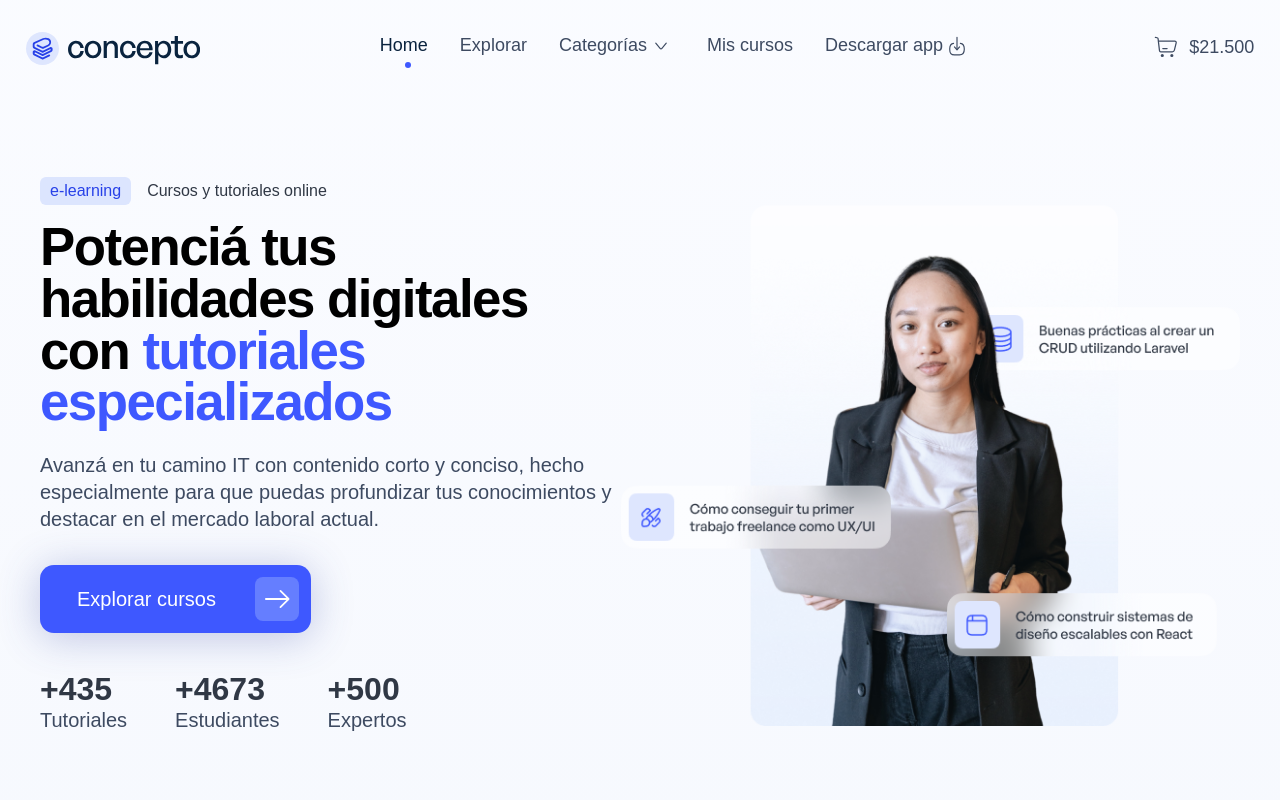
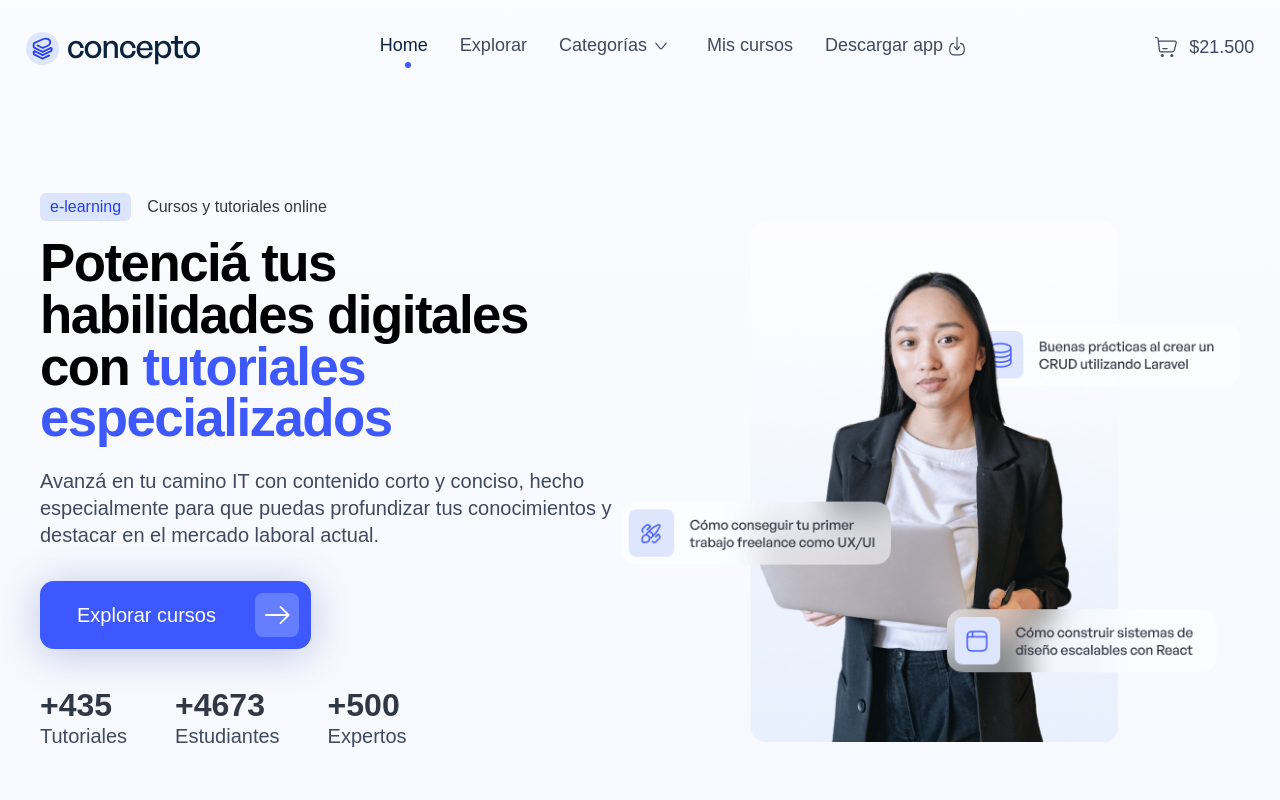
Before and after one commit to analaura-a/pwa-ecommerce, a plain HTML site: page index.html in a window 1280 px wide. Shown: the top 800 px of the page. Drawn offline with Linux system fonts and the light colour scheme; a web font is replaced by a local one.

Commit message:
Update styles.css

```diff
--- a/css/styles.css
+++ b/css/styles.css
@@ -505,7 +505,7 @@ body {
     align-items: center;
     gap: 2rem;
 
-    padding: min(10vh, 140px) 0 0 0;
+    padding: 4rem 0 0 0;
 }
 
 .hero-section-subtitle {
@@ -614,6 +614,7 @@ body {
     .hero-section {
         flex-direction: row;
         gap: 0;
+        padding: min(12vh, 140px) 0 0 0;
     }
 
     .hero-section-content {
```
